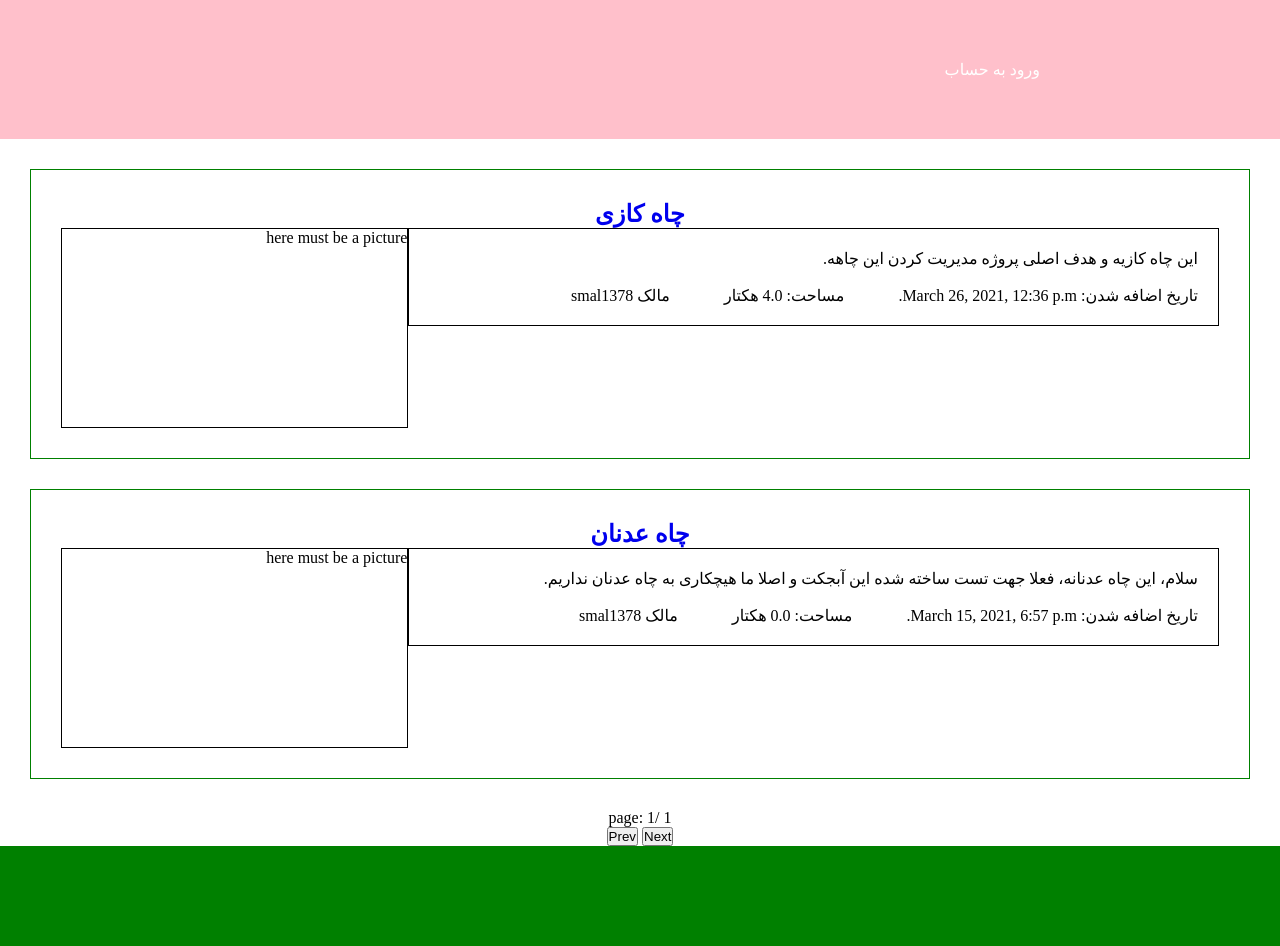
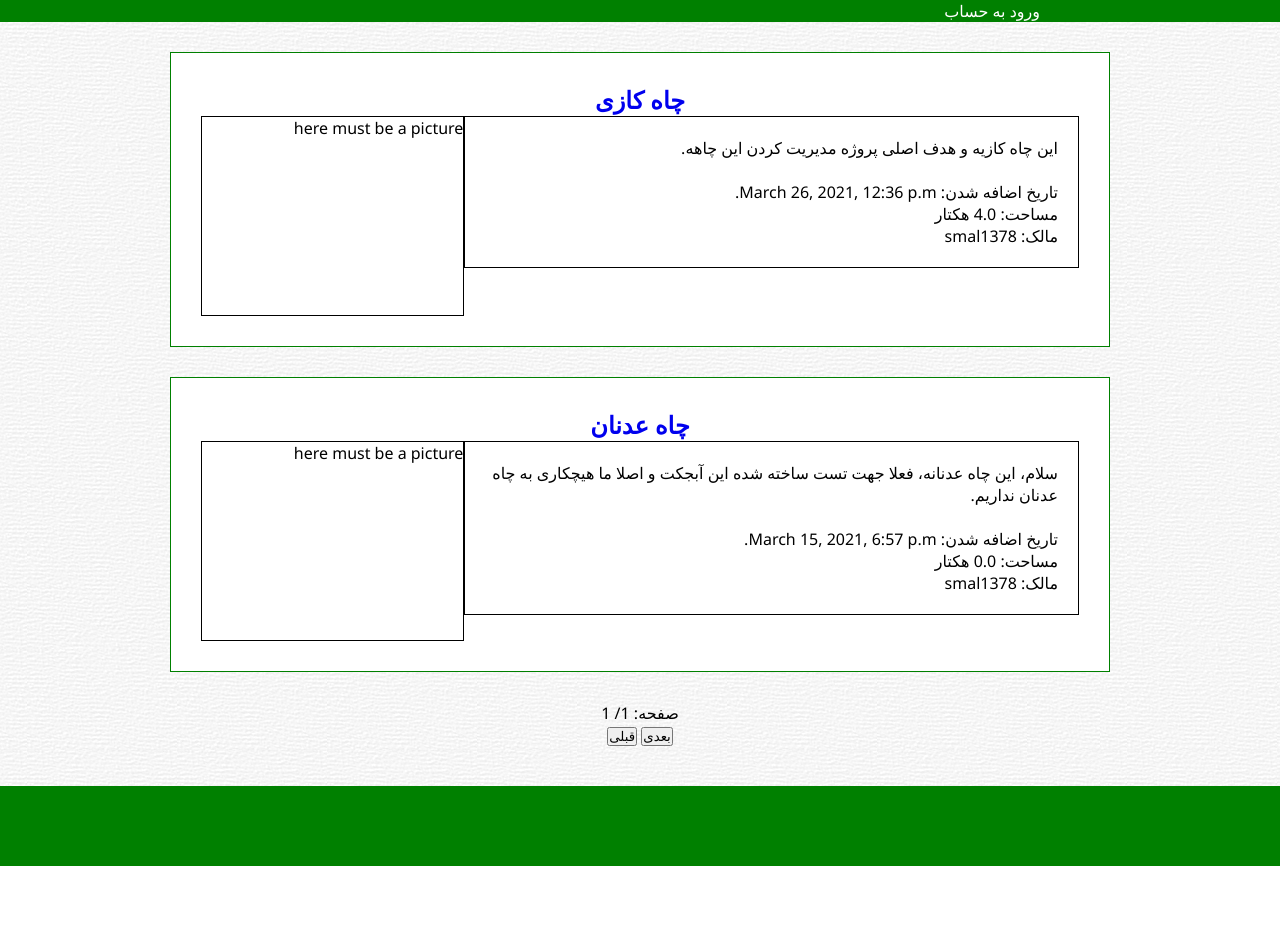
Before and after one commit to smal1378/Kazi, a Django app: page / in a window 1280 px wide. After the commit the page ends 866 px from the top, so only its background shows below. Run offline with Django 3.2, Linux system fonts and the light colour scheme; data comes from the database, SQL or seed files in the repository; both versions use the stored data as it was after the commit.

Commit message:
some minor changes and add background

```diff
--- a/maps/static/maps/base.css
+++ b/maps/static/maps/base.css
@@ -1,10 +1,18 @@
 * {
     margin: 0;
     padding: 0;
+    direction: rtl;
+    box-sizing: border-box;
+}
+a {
+    text-decoration: none;
+}
+body {
+    font-family: segoe ui, sans-serif;
+    background: url("images/background.jpg") repeat;
 }
 #main_header {
-    background-color: pink;
-    padding: 60px;
+    background-color: green;
 }
 #header_container {
     max-width: 800px;
@@ -16,5 +24,6 @@ header a {
 }
 footer {
     background-color: green;
-    padding: 50px;
+    padding: 40px;
+    margin-top: 40px;
 }
--- a/maps/static/maps/home.css
+++ b/maps/static/maps/home.css
@@ -1,15 +1,13 @@
-* {
-    direction: rtl;
-    box-sizing: border-box;
-}
-a {
-    text-decoration: none;
+#home_container {
+    max-width: 1000px;
+    margin: auto;
 }
 .map {
     border: green 1px solid;
     padding: 30px;
     margin: 30px;
     overflow: hidden;
+    background: none white;
 }
 .map h2 {
     text-align: center;
@@ -23,7 +21,6 @@ a {
     padding: 20px;
 }
 .map p.more_info {
-    display: inline;
     margin-left: 50px;
 }
 .map .picture {
--- a/maps/templates/maps/home.html
+++ b/maps/templates/maps/home.html
@@ -11,6 +11,7 @@
 </head>
 <body>
     {% block content %}
+    <div id="home_container">
         {% for map in maps %}
             <div class="map">
                 <a href="#"><h2>{{ map.name }}</h2></a>
@@ -19,7 +20,7 @@
                     <br>
                     <p class="more_info">تاریخ اضافه شدن: {{ map.time_created }}</p>
                     <p class="more_info">مساحت: {{ map.s }} هکتار</p>
-            <p class="more_info">مالک {{ map.user.username }}</p>
+                    <p class="more_info">مالک: {{ map.user.username }}</p>
                 </div>
                 <!-- .info -->
                 <div class="picture">
@@ -30,15 +31,17 @@
             <!-- map -->
         {% endfor %}
         <div class="pagination">
-        page: {{page}}/ {{total_pages}}
+            <p>صفحه: {{page}}/ {{total_pages}}</p>
             <form method="post">
             {% csrf_token %}
-            <button name="next" id="next">Next</button>
-            <button name="prev" id="prev">Prev</button>
+            <button name="next" id="next">بعدی</button>
+            <button name="prev" id="prev">قبلی</button>
             <input type="hidden" name="page" value="{{page}}">
             </form>
         </div>
     <!--pagination -->
+    </div>
+    <!-- #home_container -->
     {% endblock %}
 
 </body>
```
Also changed, not shown: db.sqlite3, maps/static/maps/images/background.jpg (added). Lines whose indentation alone changed are shown as unchanged.
